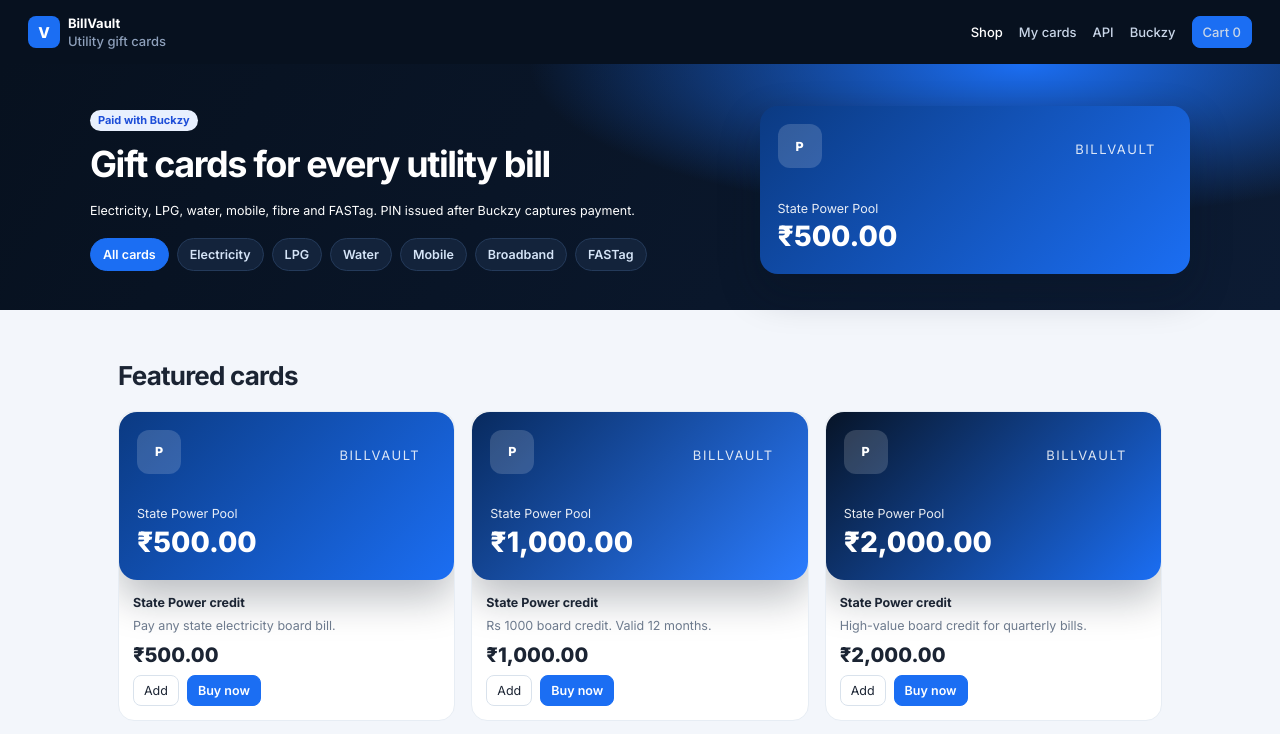
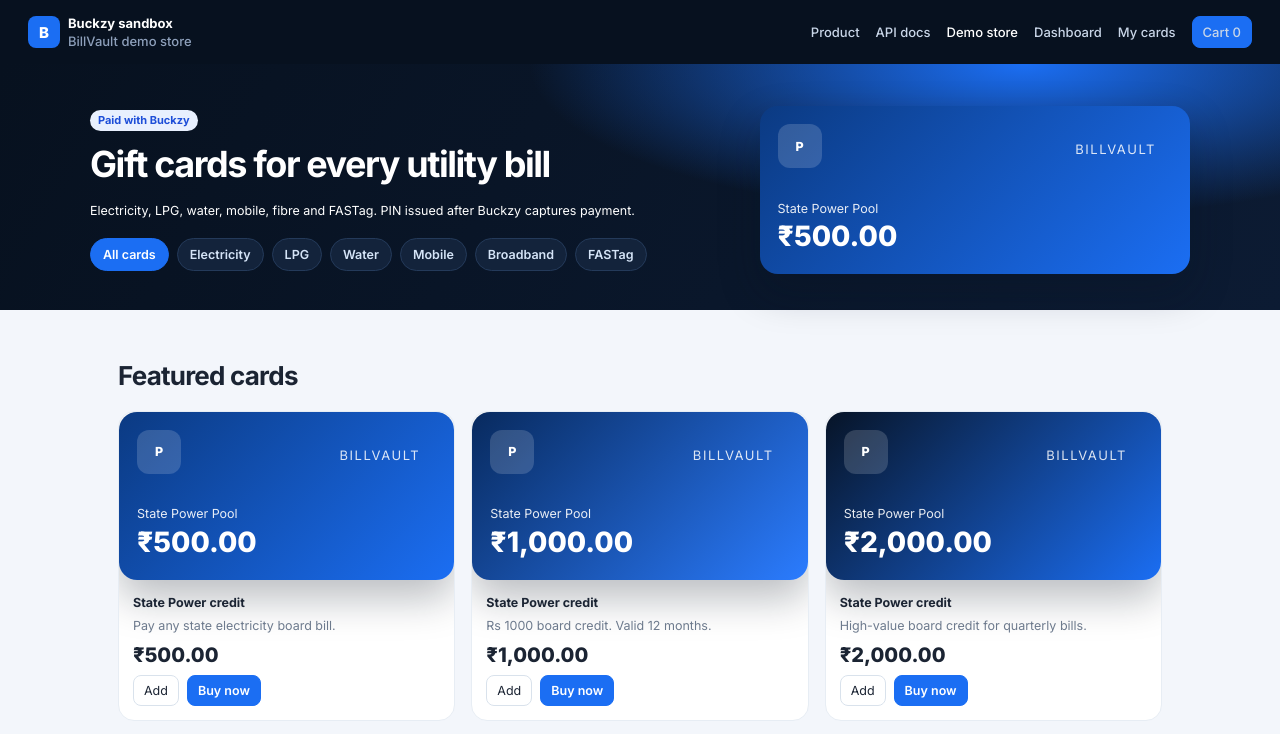
Before and after one commit to circleone69/swiftcode-sandbox, a plain HTML site: page store.html in a window 1280 px wide. Shown: the top 734 px of the page. Drawn offline with Linux system fonts and the light colour scheme.

Commit message:
Put BillVault inside the Buckzy sandbox nav

```diff
--- a/store.html
+++ b/store.html
@@ -3,21 +3,22 @@
 <head>
   <meta charset="UTF-8" />
   <meta name="viewport" content="width=device-width, initial-scale=1.0" />
-  <title>BillVault · Utility gift cards</title>
+  <title>Buckzy sandbox · BillVault</title>
   <link rel="stylesheet" href="css/styles.css" />
   <link rel="stylesheet" href="css/store.css" />
 </head>
 <body class="bv-body">
   <header class="site-nav bv-nav">
-    <a href="store.html" style="display:flex;gap:8px;align-items:center;color:#fff">
-      <div class="logo">V</div>
-      <div><b>BillVault</b><div class="muted" style="color:#8ea0bb">Utility gift cards</div></div>
+    <a href="home.html" style="display:flex;gap:8px;align-items:center;color:#fff">
+      <div class="logo">B</div>
+      <div><b>Buckzy sandbox</b><div class="muted" style="color:#8ea0bb">BillVault demo store</div></div>
     </a>
     <div class="links">
-      <a href="store.html" class="on">Shop</a>
+      <a href="home.html">Product</a>
+      <a href="docs.html">API docs</a>
+      <a href="store.html" class="on">Demo store</a>
+      <a href="index.html">Dashboard</a>
       <a href="store.html#/orders">My cards</a>
-      <a href="docs.html">API</a>
-      <a href="index.html">Buckzy</a>
       <a class="btn btn-primary" href="store.html#/cart" id="nav-cart">Cart 0</a>
     </div>
   </header>
```
